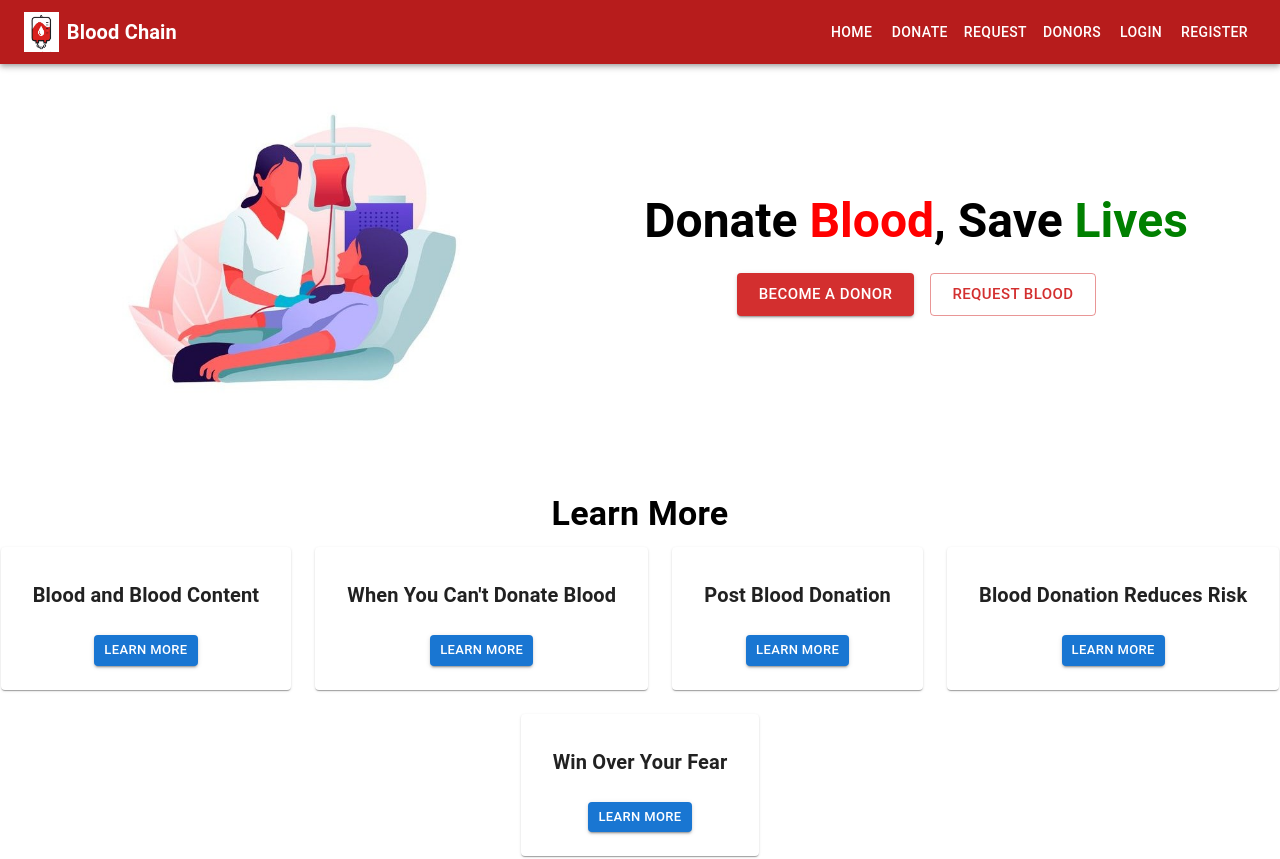
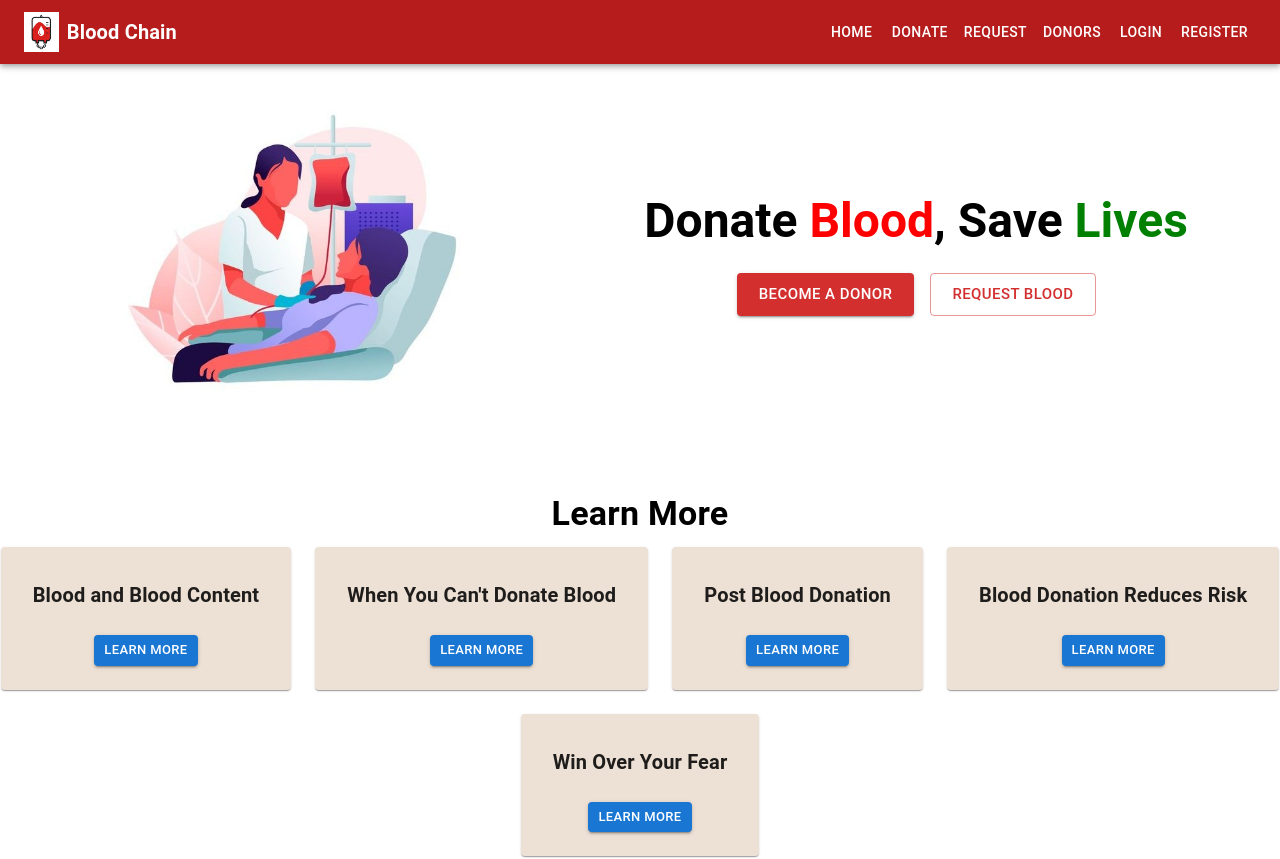
Before and after one commit to Zumaina/bloodchain, a React (Create React App) app in the folder frontend/: page / in a window 1280 px wide. Shown: the top 859 px of the page. Built offline with nearby package versions, Linux system fonts and the light colour scheme.

Commit message:
Ui change

```diff
--- a/frontend/src/pages/HomePage.js
+++ b/frontend/src/pages/HomePage.js
@@ -108,6 +108,7 @@ const HomePage = () => {
           display: "flex",
           flexDirection: "column",
           padding: 2,
+          backgroundColor: "#EDE0D4",
         }}
       >
         <CardContent sx={{ flexGrow: 1 }}>
@@ -133,6 +134,7 @@ const HomePage = () => {
     </Grid>
   ))}
 </Grid>
+
 
       </Box>
 
```
Lines whose indentation alone changed are shown as unchanged.
